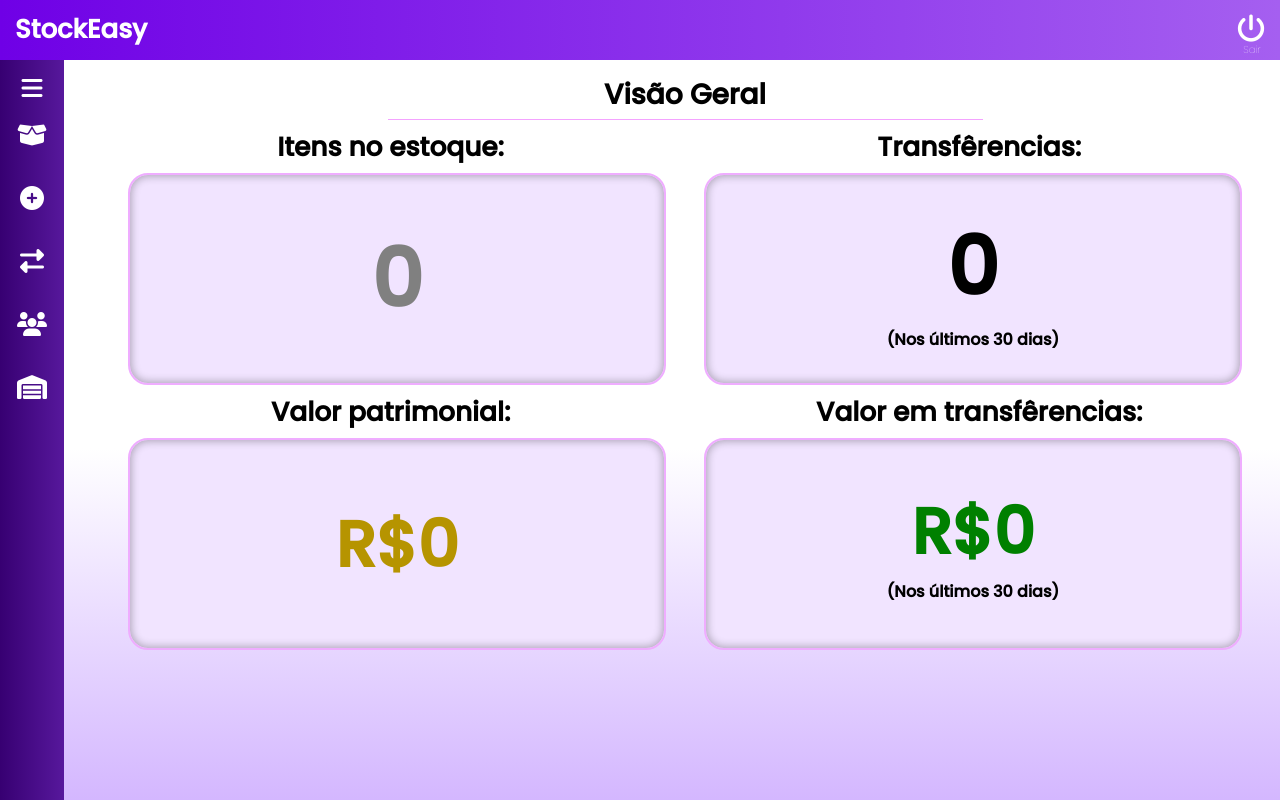
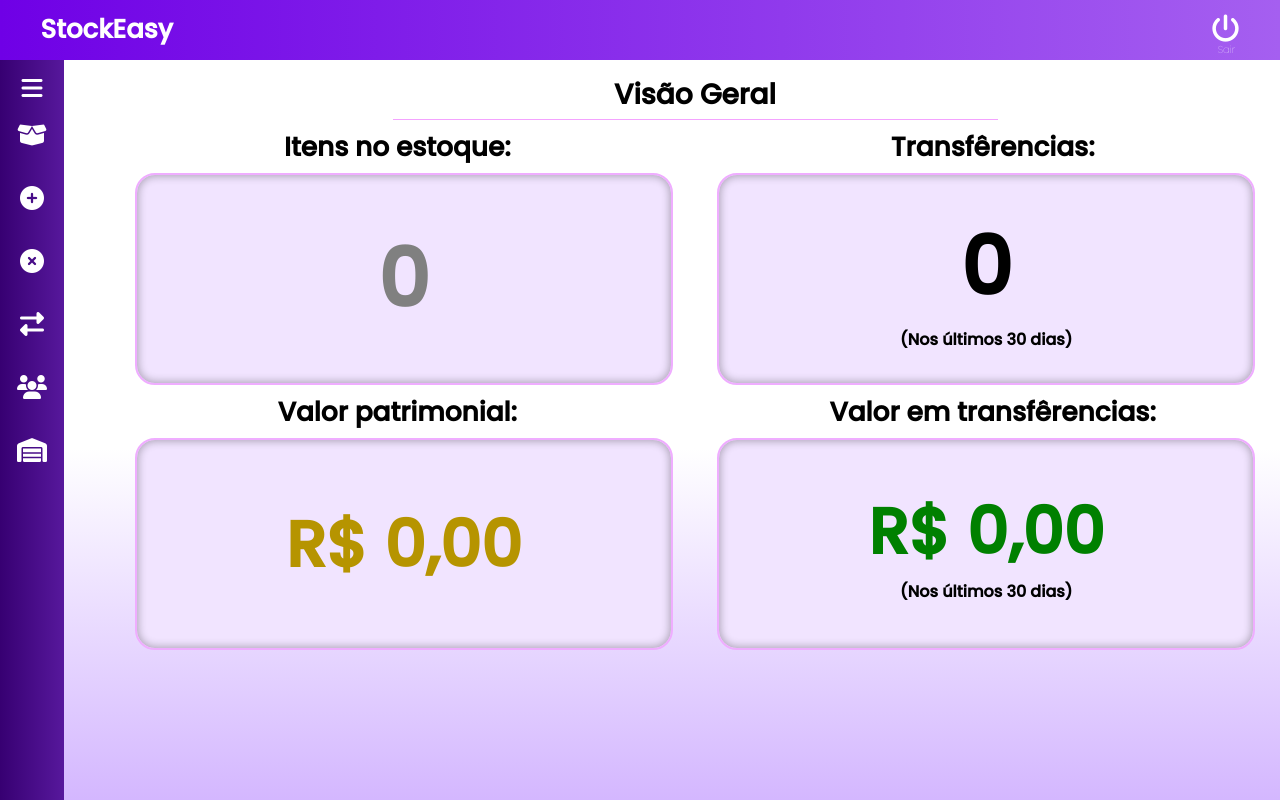
Before and after one commit to VictorKuhn/stockEasy, a React (Create React App) app in the folder frontend/: page /home in a window 1280 px wide. Built offline with nearby package versions, Linux system fonts and the light colour scheme; no server answers.

Commit message:
Ajustes de interface e mudanças no Front-End.

```diff
--- a/frontend/src/componentes/SideBar.js
+++ b/frontend/src/componentes/SideBar.js
@@ -13,7 +13,10 @@ export default function SideBar() {
           <Link to="/importacaoNF">
             <li><i className="fa-solid fa-circle-plus"></i><span>Importar NF</span></li>
           </Link>
-          <Link to="">
+          <Link to="/requisicoesRecusadas">
+            <li><i class="fa-solid fa-circle-xmark"></i><span>Requisições recusadas</span></li>
+          </Link>
+          <Link to="/monitoramentoRT">
             <li><i className="fa-solid fa-right-left"></i><span>Transferências</span></li>
           </Link>
           <Link to="/usuarios">
--- a/frontend/src/pages/Home.js
+++ b/frontend/src/pages/Home.js
@@ -3,6 +3,7 @@ import axios from 'axios';
 import Header from '../componentes/Header.js'
 import SideBar from '../componentes/SideBar.js'
 import '../styles/Home.css'
+import '../utils/locales'
 
 const Home = () => {
   const [data, setData] = useState([]);
@@ -76,6 +77,7 @@ const Home = () => {
     <div className='background'>
       <Header />
       <SideBar />
+      <div className="homeBackgroundContent">
         <div className='backgroundContent'>
           <div className='backgroundTitle'>
             <h1>Visão Geral</h1>
@@ -104,10 +106,10 @@ const Home = () => {
                 </div>
                 <div className="divInsideContents">
                   <div className='insideDivs'>
-                  <h1 className='thirdBox changeColor'>R${valorTotalEstoque}</h1>
+                    <h1 className='thirdBox changeColor'>{valorTotalEstoque.formatCurrency()}</h1>
                   </div>
                   <div className='insideDivs'>
-                  <h1 className='secondBox'>R${valorTotalTransferencias}</h1>
+                    <h1 className='secondBox'>{valorTotalTransferencias.formatCurrency()}</h1>
                     <p className='textInfo'>{"(Nos últimos 30 dias)"}</p>
                   </div>
                 </div>
@@ -117,6 +119,7 @@ const Home = () => {
           <div className="clear"></div>
         </div>
       </div>
+    </div>
   )
 }
 
--- a/frontend/src/pages/MonitoramentoRT.js
+++ b/frontend/src/pages/MonitoramentoRT.js
@@ -66,7 +66,7 @@ const MonitoramentoRT = () => {
             <div className="background-div">
                 <div className='div-h1-button'>
                     <h1>Requisições de Transferência</h1>
-                    <button style={{ backgroundColor: "#f7cf1d" }} type='submit' onClick={showModal}><i class="fa-solid fa-plus"></i></button>
+                    <button className="req-add-button" style={{ backgroundColor: "#f7cf1d" }} type='submit' onClick={showModal}><i class="fa-solid fa-plus"></i></button>
                 </div>
                 <div className='div-tables'>
                     <table className="tables">
--- a/frontend/src/styles/Header.css
+++ b/frontend/src/styles/Header.css
@@ -7,8 +7,8 @@
 
 .center{
     margin: 0 auto;
+    padding: 0 2%;
     text-align: center;
-    max-width: 1280px;
 }
 
 .clear{
@@ -34,6 +34,11 @@
     font-size: 26px;
     color: white;
     padding: 10px 15px;
+    transition: 0.3s ease-in-out;
+}
+
+.header-logo:hover{
+    transform: scale(1.03);
 }
 
 .center i{
--- a/frontend/src/styles/Home.css
+++ b/frontend/src/styles/Home.css
@@ -1,6 +1,4 @@
 body {
-    background: rgb(212, 183, 255);
-    background: linear-gradient(0deg, rgba(212, 183, 255, 1) 0%, rgba(255, 255, 255, 1) 44%);
     height: 100vh;
 }
 
@@ -13,13 +11,20 @@ h1 {
     user-select: none;
 }
 
+.homeBackgroundContent{
+    width: 100vw;
+    height: 100vh;
+    background: rgb(212, 183, 255);
+    background: linear-gradient(0deg, rgba(212, 183, 255, 1) 0%, rgba(255, 255, 255, 1) 44%);
+}
+
 .background {
     height: 100%;
 }
 
 .backgroundContent {
-    width: calc(100vw-70px);
-    height: calc(100vh-90px);
+    width: calc(100vw - 70px);
+    height: calc(100vh - 90px);
     margin-top: 70px;
     margin-left: 90px;
 }
@@ -34,8 +39,7 @@ h1 {
 }
 
 .divBackground {
-    height: 800px;
-    /* background-color: red; */
+    height: 80vh;
 }
 
 .divContent {
@@ -83,6 +87,7 @@ h1 {
     -webkit-box-shadow: inset 0px 0px 9px 1px rgba(0, 0, 0, 0.3);
     -moz-box-shadow: inset 0px 0px 9px 1px rgba(0, 0, 0, 0.3);
     box-shadow: inset 0px 0px 9px 1px rgba(0, 0, 0, 0.3);
+    transition: 0.3s ease-in-out;
 }
 
 .insideDivs:hover {
--- a/frontend/src/styles/Login.css
+++ b/frontend/src/styles/Login.css
@@ -9,7 +9,6 @@
 .center {
     /*width: 100%;*/
     text-align: center;
-    max-width: 1280px;
 }
 
 .clear {
--- a/frontend/src/styles/ModalRequisicoes.css
+++ b/frontend/src/styles/ModalRequisicoes.css
@@ -12,15 +12,10 @@
 }
 
 .modalStructure {
+    box-shadow: rgba(0, 0, 0, 0.15) 0px 14px 28px, rgba(0, 0, 0, 0.12) 0px 10px 10px;
     width: 60%;
     background-color: white;
-    /* Centralizar verticalmente e horizontalmente com tranform */
-    /* position: absolute;
-    top: 50%;
-    left: 50%;
-    -ms-transform: translate(-50%, -50%);
-    transform: translate(-50%, -50%); */
-    border: solid 2px rgb(255, 230, 0);
+    border: none;
     border-radius: 20px;
     padding: 3vh 0vw;
     opacity: 1;
@@ -38,17 +33,16 @@
 .modalBottom button {
     cursor: pointer;
     color: white;
-    border: solid rgb(201, 201, 201) 1px;
-    border-radius: 10px;
-    padding: 15px 32px;
+    border: none;
+    border-radius: 30px;
+    padding: 9px 15px;
     font-size: 16px;
-    transition-duration: 0.1s;
     margin: 3vh 1vw 0vh 0vw;
+    transition: 0.3s ease-in-out;
 }
 
 .modalBottom button:hover {
-    border-color: #8b8b8b;
-    color: #8b8b8b;
+    filter: brightness(1.15);
 }
 
 .modalBottom button:active {
@@ -70,7 +64,9 @@
 }
 
 .modalContent form div input {
-    border: solid 1px rgb(255, 230, 0);
+    border: none;
+    background-color: rgb(226, 226, 226);
+    outline: none;
     border-radius: 8px;
     padding-left: 5px;
     width: 50%;
--- a/frontend/src/styles/MonitoramentoRT.css
+++ b/frontend/src/styles/MonitoramentoRT.css
@@ -3,6 +3,11 @@
     width: calc(100vw - 70px);
     height: 88vh;
     margin: 12vh auto;
+}
+
+button i{
+    position: relative;
+    top: 2px;
 }
 
 .div-h1-button {
@@ -20,19 +25,21 @@
 .div-h1-button button {
     cursor: pointer;
     color: white;
-    border: solid rgb(201, 201, 201) 1px;
-    border-radius: 10px;
-    padding: 15px 32px;
+    border: none;
+    border-radius: 30px;
+    padding: 9px 15px;
     text-align: center;
     display: inline-block;
     font-size: 16px;
-    transition-duration: 0.1s;
-
+    transition: 0.3s ease-in-out;
 }
 
 .div-h1-button button:hover {
-    border-color: #8b8b8b;
-    color: #8b8b8b;
+    filter: brightness(1.15);
+}
+
+.req-add-button {
+    background: linear-gradient(to right, #E16C01, #F58F32);
 }
 
 .div-h1-button button:active {
@@ -76,9 +83,9 @@
 }
 
 .linhaColunasProdutosVerde {
-    background-color: rgb(199, 255, 181);
+    background-color: rgb(209, 255, 194);
 }
 
 .linhaColunasProdutosVermelho {
-    background-color: rgb(253, 176, 176);
+    background-color: rgb(255, 205, 205);
 }
```
Lines whose indentation alone changed are shown as unchanged.
